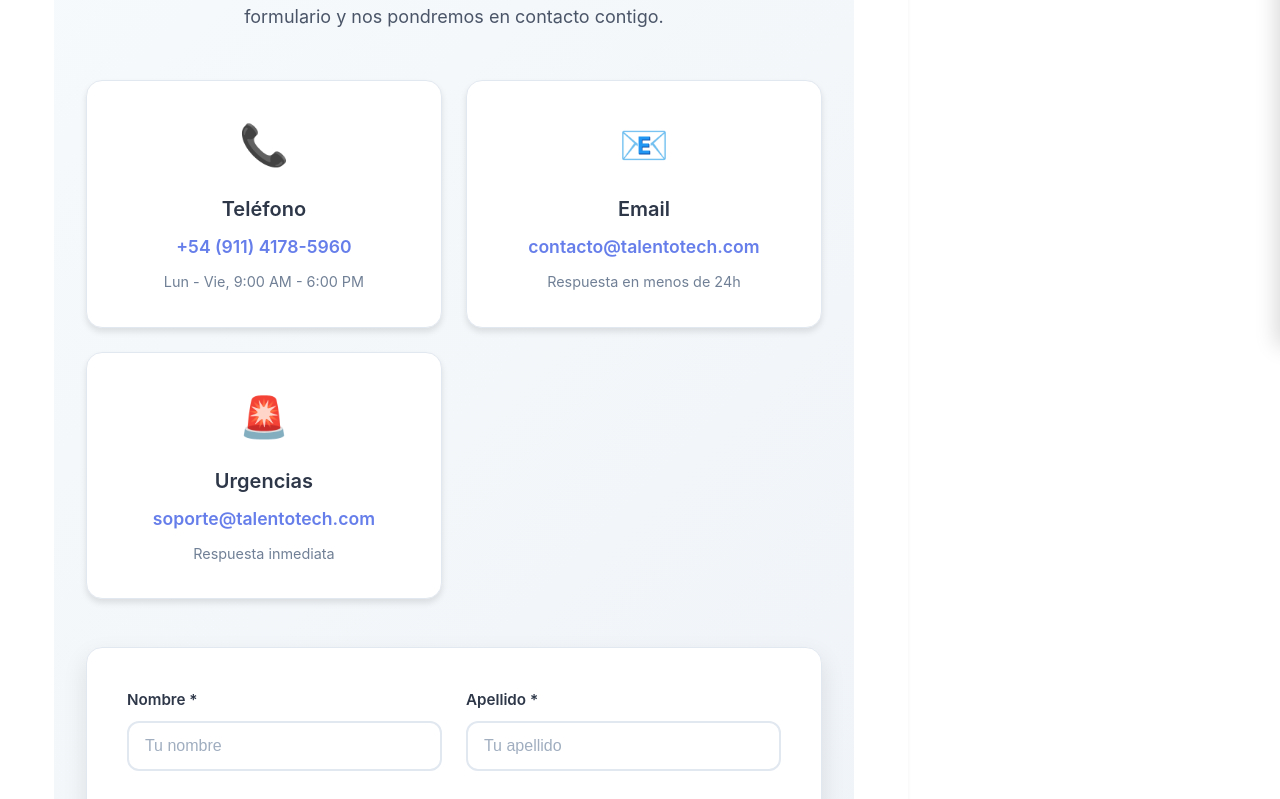
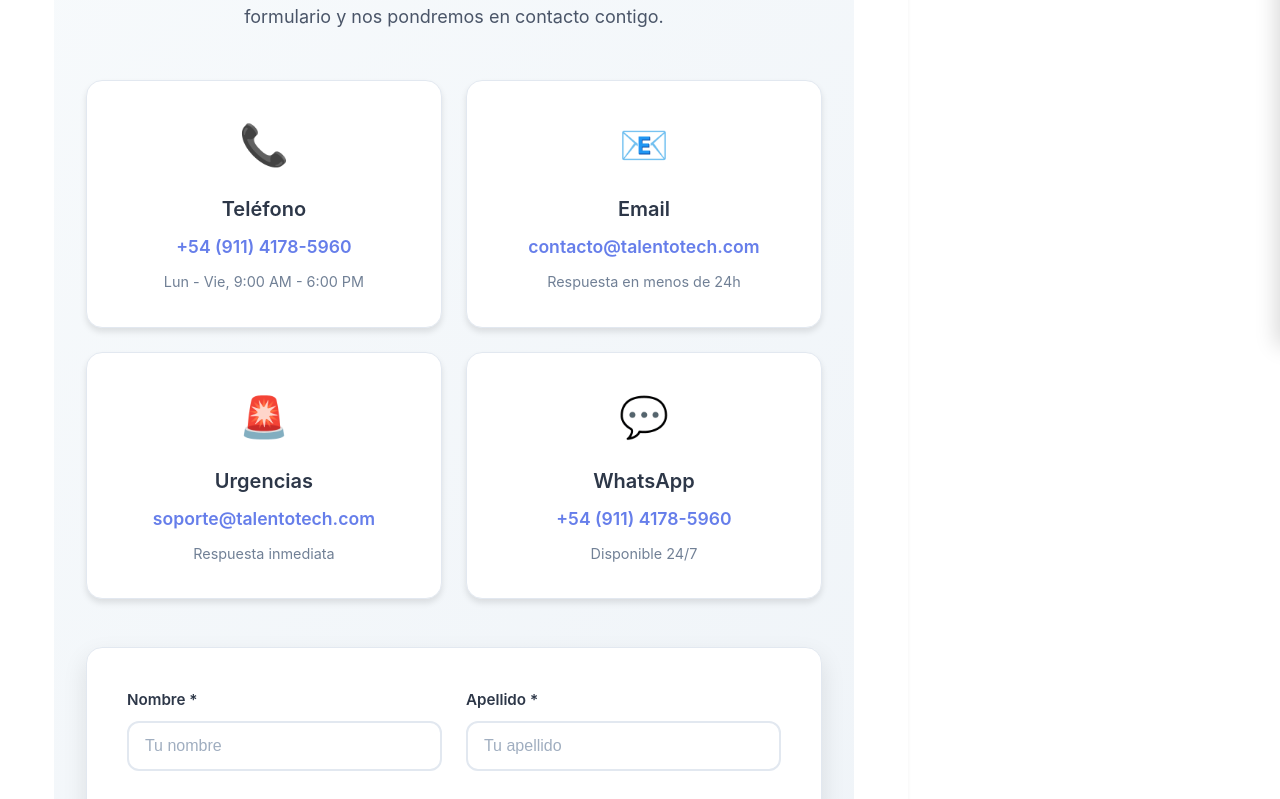
Before and after one commit to MarViott/TalentoLab, a React (Vite) app: page /contacto in a window 1280 px wide. Shown: the part 454-1253 px from the top of the page. Built offline with nearby package versions, Linux system fonts and the light colour scheme.

Commit message:
feat: Agregar información de contacto de WhatsApp en el componente Contacto

```diff
--- a/src/components/Contacto.jsx
+++ b/src/components/Contacto.jsx
@@ -220,6 +220,12 @@ export default function Contacto() {
           <p>soporte@talentotech.com</p>
           <span>Respuesta inmediata</span>
         </div>
+        <div className="contact-card">
+          <div className="contact-icon">💬</div>
+          <h3>WhatsApp</h3>
+          <p>+54 (911) 4178-5960</p>
+          <span>Disponible 24/7</span>
+        </div>
       </div>
 
       <form className="registro-form" onSubmit={handleSubmit}>
```
